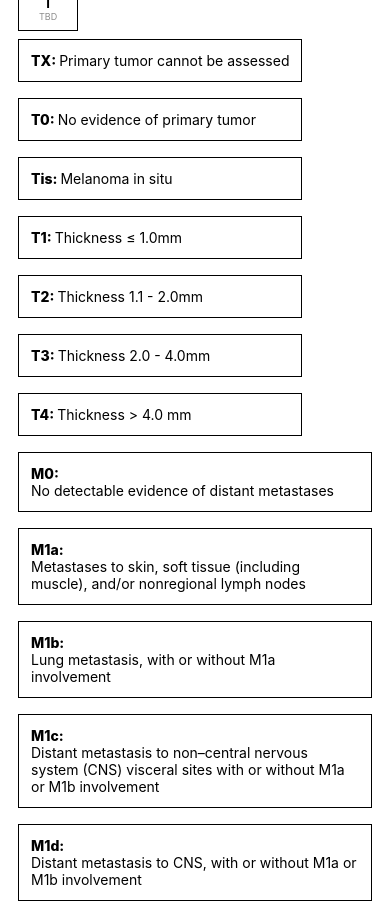
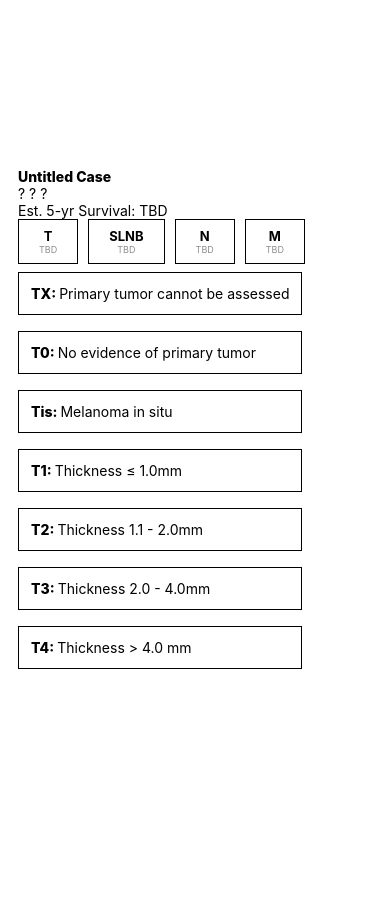
Before and after one commit to sirkevinwang/NOMA, a React Native app: screen / in a window 390 px wide. After the commit the page ends 844 px from the top, so only its background shows below. Built offline with nearby package versions, Linux system fonts and the light colour scheme.

Commit message:
stepper skeleton

```diff
--- a/App.js
+++ b/App.js
@@ -18,6 +18,8 @@ export default function App() {
   const [stage, setStage] = useState([null, null, null]);
   const [caseStagingStatus, setCaseStagingStatus] = useState("Staging Incomplete");
   const [fiveYearSurvival, setFiveYearExpectancy] = useState(null);
+
+
 
   // T Stage
   const [TStage, setTStage] = useState({
@@ -56,12 +58,8 @@ export default function App() {
         setTStage = {setTStage}
         randomInt={randomInt}
         setRandomInt={setRandomInt}/>
-      <MPage
-        MStage = {MStage}
-        setMStage = {setMStage}
-        randomInt = {randomInt}
-        setRandomInt={setRandomInt}
-      />
+
+
       <StatusBar style="auto" />
     </View>
   );
--- a/components/Navigation/NavigationBar.js
+++ b/components/Navigation/NavigationBar.js
@@ -23,6 +23,8 @@ const NavigationBar = (props) => {
         } else {
             return { title: "T", subtitle: "TBD" }
         }
+
+        const SLNB = () => {}
     }
     return (
         <View styles={styles.nav}>
@@ -30,7 +32,21 @@ const NavigationBar = (props) => {
                 <NavigationStep
                 title={calculateStepT().title}
                 subtitle={calculateStepT().subtitle}/>
-                {/* <NavigationStep TStage={props.TStage}/> */}
+
+                <NavigationStep
+                title={"SLNB"}
+                subtitle={"TBD"}/>
+
+                <NavigationStep
+                title={"N"}
+                subtitle={"TBD"}/>
+
+                 <NavigationStep
+                title={"M"}
+                subtitle={"TBD"}/>
+
+
+
             </View>
         </View>
     )
--- a/package.json
+++ b/package.json
@@ -9,11 +9,12 @@
   },
   "dependencies": {
     "expo": "^41.0.1",
+    "expo-cli": "^4.4.3",
     "expo-status-bar": "~1.0.4",
     "react": "16.13.1",
     "react-dom": "16.13.1",
     "react-native": "https://github.com/expo/react-native/archive/sdk-41.0.0.tar.gz",
-    "react-native-web": "~0.13.12"
+    "react-native-web": "^0.16.1"
   },
   "devDependencies": {
     "@babel/core": "^7.9.0"
```
Also changed, not shown: 1 other file (tests, documents, lock files or other folders).
